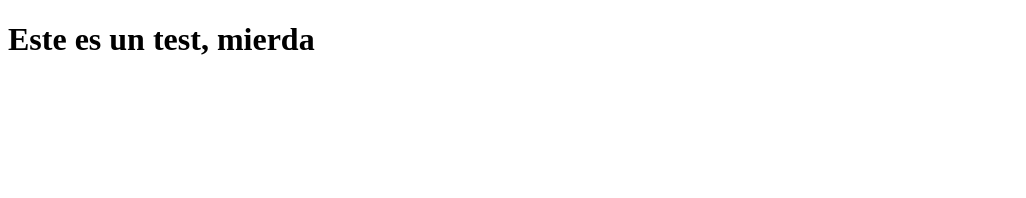
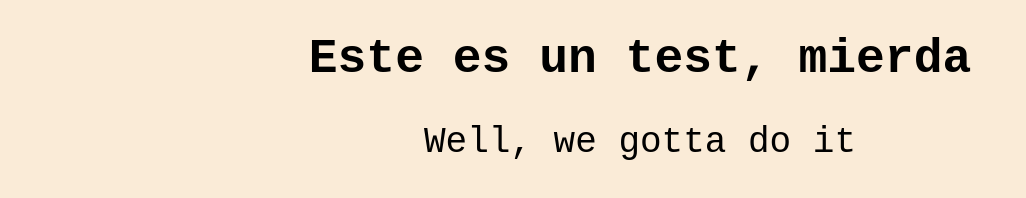
Before and after one commit to metx0/git-test, a plain HTML site: page index.html in a window 1280 px wide. Shown: the whole page, without its empty margins (0-1026 px from the left). Drawn offline with Linux system fonts and the light colour scheme.

Commit message:
Archivo css agregado y cambios en el html

```diff
--- a/index.html
+++ b/index.html
@@ -3,10 +3,14 @@
 <head>
     <meta charset="UTF-8">
     <meta name="viewport" content="width=device-width, initial-scale=1.0">
+    <link rel="stylesheet" href="style.css">
     <title>Test</title>
 </head>
 <body>
-    <h1>Este es un test, mierda</h1>
     <script src="app.js"></script>
+    <main class="main">
+        <h1>Este es un test, mierda</h1>
+        <p>Well, we gotta do it</p>
+    </main>
 </body>
 </html>
--- /dev/null
+++ b/style.css
@@ -0,0 +1,18 @@
+html {
+    font-size: 1.5rem;
+}
+
+body {
+    background-color: antiquewhite;
+    font-family: monospace;
+}
+
+.main {
+    width: 70%;
+    margin: 0 auto;
+    text-align: center;
+}
+
+p {
+    font-size: 1.5rem;
+}
```
